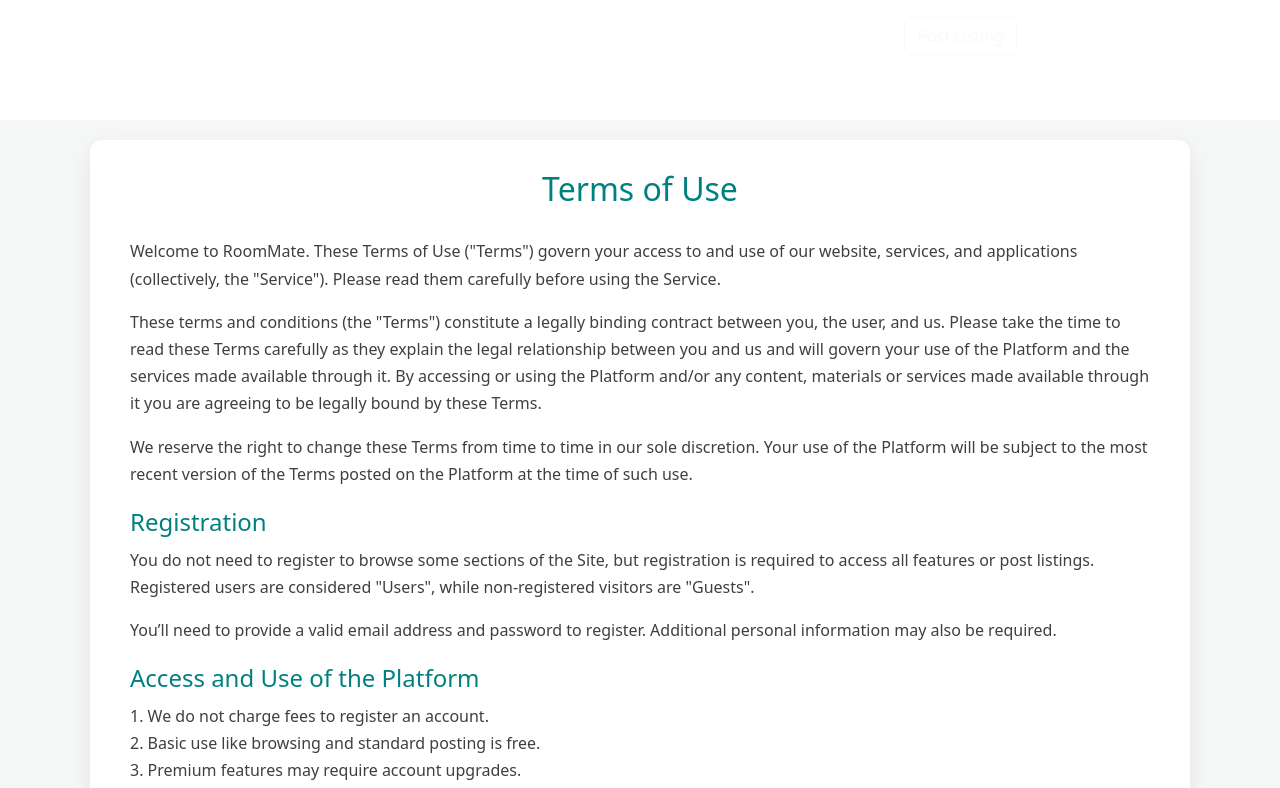
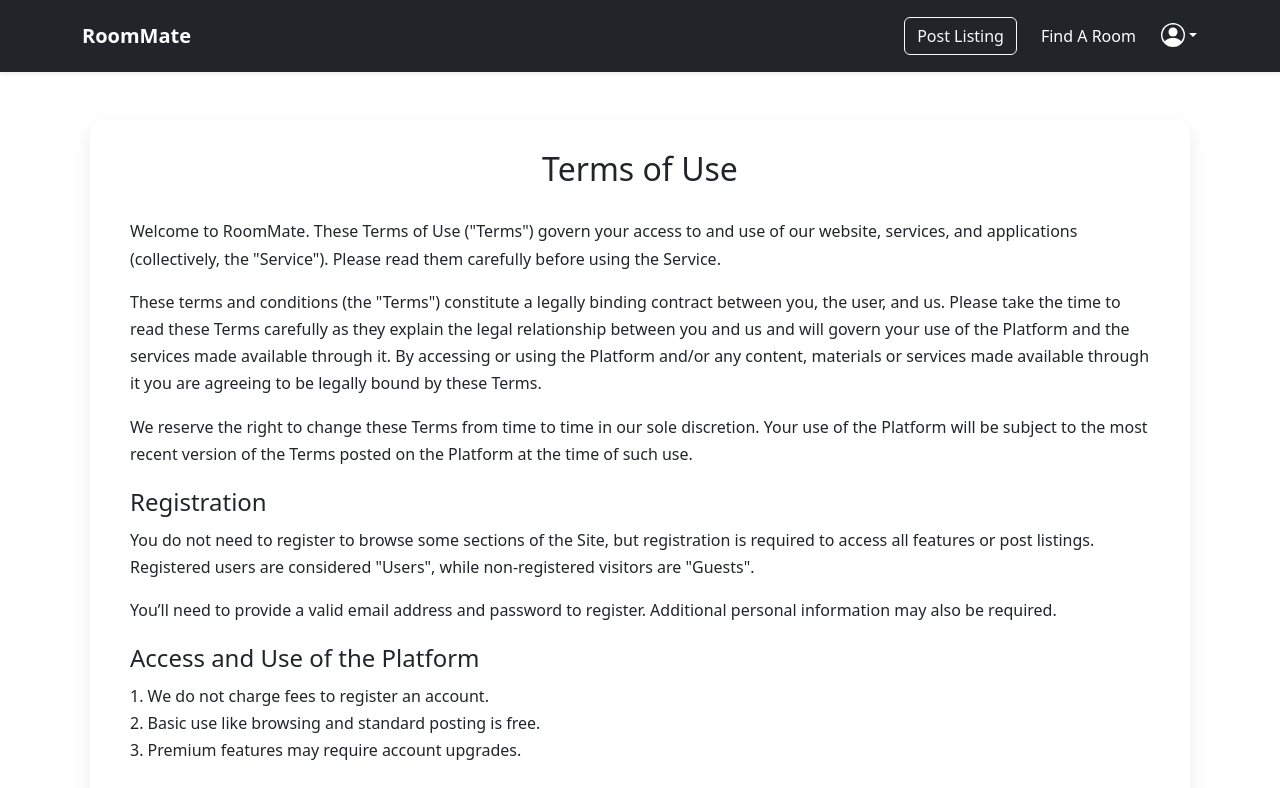
Before and after one commit to akash9569/RoomMate, a React (Vite) app in the folder client/: page /termsofuse in a window 1280 px wide. Shown: the top 788 px of the page. Built offline with nearby package versions, Linux system fonts and the light colour scheme.

Commit message:
navbar
solve navbar in each pages like contactUs, etc.

```diff
--- a/client/src/components/NavbarComponent.jsx
+++ b/client/src/components/NavbarComponent.jsx
@@ -1,7 +1,7 @@
 import React, { useState, useEffect } from 'react';
 import { Navbar, Nav, Button, Container, Dropdown } from 'react-bootstrap';
 import { BsPersonCircle } from 'react-icons/bs';
-
+import { useLocation } from 'react-router-dom'; // 👈 for route detection
 import AuthModal from './AuthModal';
 
 const NavbarComponent = () => {
@@ -9,17 +9,21 @@
   const [showRegister, setShowRegister] = useState(false);
   const [scrolled, setScrolled] = useState(false);
 
-  // Scroll effect to change navbar background
+  const location = useLocation(); // 👈 current route
+  const isHomePage = location.pathname === '/'; // 👈 check if on home page
+
+  // Scroll effect only for home page
   useEffect(() => {
+    if (!isHomePage) return; // 👈 no scroll effect for other pages
+
     const handleScroll = () => {
       const offset = window.scrollY;
       setScrolled(offset > 50);
     };
 
     window.addEventListener('scroll', handleScroll);
-
     return () => window.removeEventListener('scroll', handleScroll);
-  }, []);
+  }, [isHomePage]);
 
   const handleSwitchToRegister = () => {
     setShowLogin(false);
@@ -38,7 +42,11 @@
         fixed="top"
         variant="dark"
         className={`p-3 w-100 transition-navbar ${
-          scrolled ? 'bg-dark shadow-sm' : 'bg-transparent'
+          isHomePage
+            ? scrolled
+              ? 'bg-dark shadow-sm'
+              : 'bg-transparent'
+            : 'bg-dark shadow-sm'
         }`}
         style={{ zIndex: 10 }}
       >
--- a/client/src/pages/PrivacyPolicy.jsx
+++ b/client/src/pages/PrivacyPolicy.jsx
@@ -7,7 +7,7 @@
     <>
       <Navbar />
       <div className="container my-5 d-flex justify-content-center">
-        <div className="card shadow-lg w-100" style={{ maxWidth: "900px" }}>
+        <div className="card shadow-lg w-100" style={{ maxWidth: "900px", marginTop:"70px"  }}>
           <div className="card-body p-5">
             <h1 className="card-title text-center  mb-4">Privacy Policy</h1>
 
--- a/client/src/pages/Refund.jsx
+++ b/client/src/pages/Refund.jsx
@@ -7,7 +7,7 @@
     <>
     <Navbar/>
     <div className="container my-5 d-flex justify-content-center">
-      <div className="card shadow-lg w-100" style={{ maxWidth: "900px" }}>
+      <div className="card shadow-lg w-100" style={{ maxWidth: "900px", marginTop:"70px" }}>
         <div className="card-body p-5">
           <h1 className="card-title text-center mb-4">Refund Policy</h1>
 
@@ -15,7 +15,7 @@
             Last Updated Date: October 3, 2022
           </p>
 
-          <h5 className="fw-bold mt-3">1. GENERAL</h5>
+          <h5>1. GENERAL</h5>
 
           <p className="mb-2">
             A. This website with the URL of{" "}
@@ -56,7 +56,7 @@
             from us if you are not happy with your purchase.
           </p>
 
-          <h5 className="fw-bold mt-4">2. DEFINITIONS</h5>
+          <h5>2. DEFINITIONS</h5>
           <p>
             A. "Business Days" - means a day that is not a Saturday, Sunday,
             public holiday, or bank holiday in India or in the state where our
--- a/client/src/pages/TermsOfuse.jsx
+++ b/client/src/pages/TermsOfuse.jsx
@@ -4,7 +4,6 @@
 
 // Define the new color palette
 const colors = {
-  primaryAccent: '#008080', // Teal/Cyan for headings
   background: '#f4f7f6', // Soft light grey background
   contentBox: '#ffffff', // White content box
   text: '#3c4043', // Dark grey text for readability
@@ -14,31 +13,27 @@
 // Define the updated styles object
 const styles = {
   container: {
-    backgroundColor: colors.background,
     minHeight: '100vh',
     padding: '20px',
     display: 'flex',
     justifyContent: 'center',
-    marginTop: '120px',
+    marginTop: '100px',
+    marginBottom: '25px'
   },
   contentBox: {
     maxWidth: '1100px',
     width: '100%',
-    backgroundColor: colors.contentBox,
     padding: '30px 40px',
     borderRadius: '12px',
     boxShadow: colors.boxShadow,
-    color: colors.text,
     lineHeight: '1.7',
     fontSize: '16px',
   },
   heading: {
     textAlign: 'center',
     marginBottom: '30px',
-    color: colors.primaryAccent,
   },
   subHeading: {
-    color: colors.primaryAccent,
     marginTop: '20px',
     marginBottom: '10px',
   },
```
